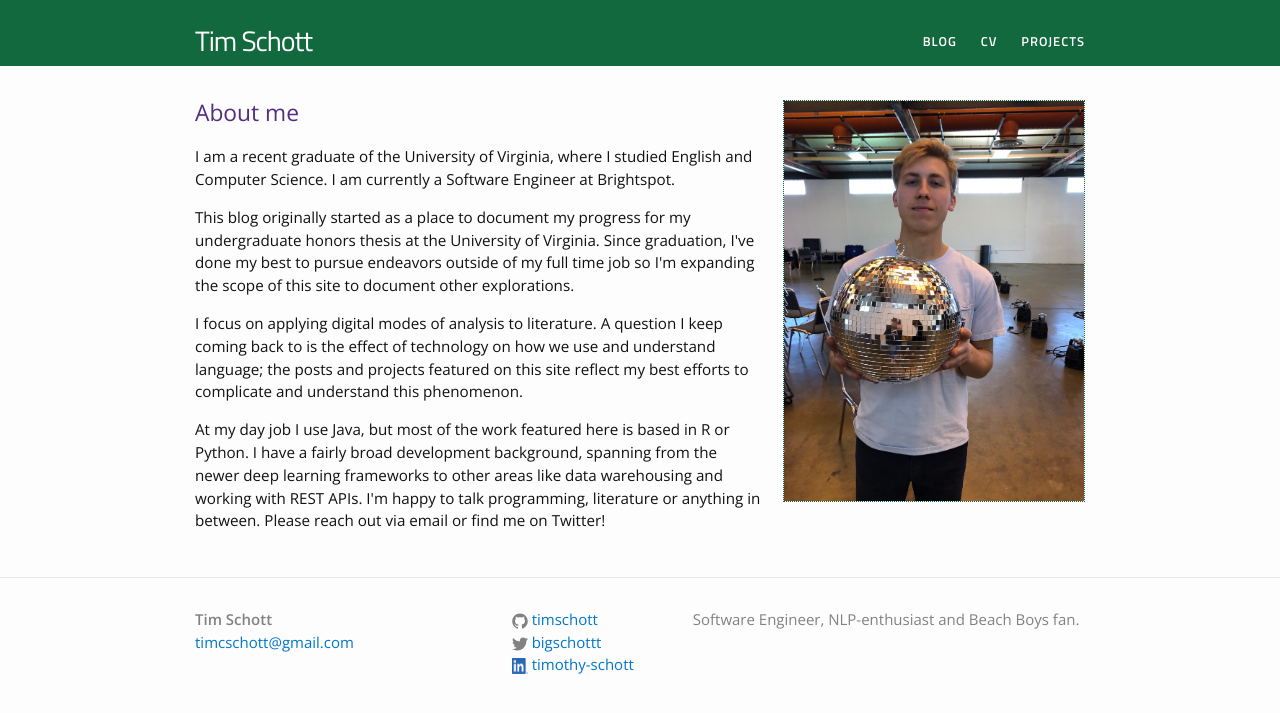
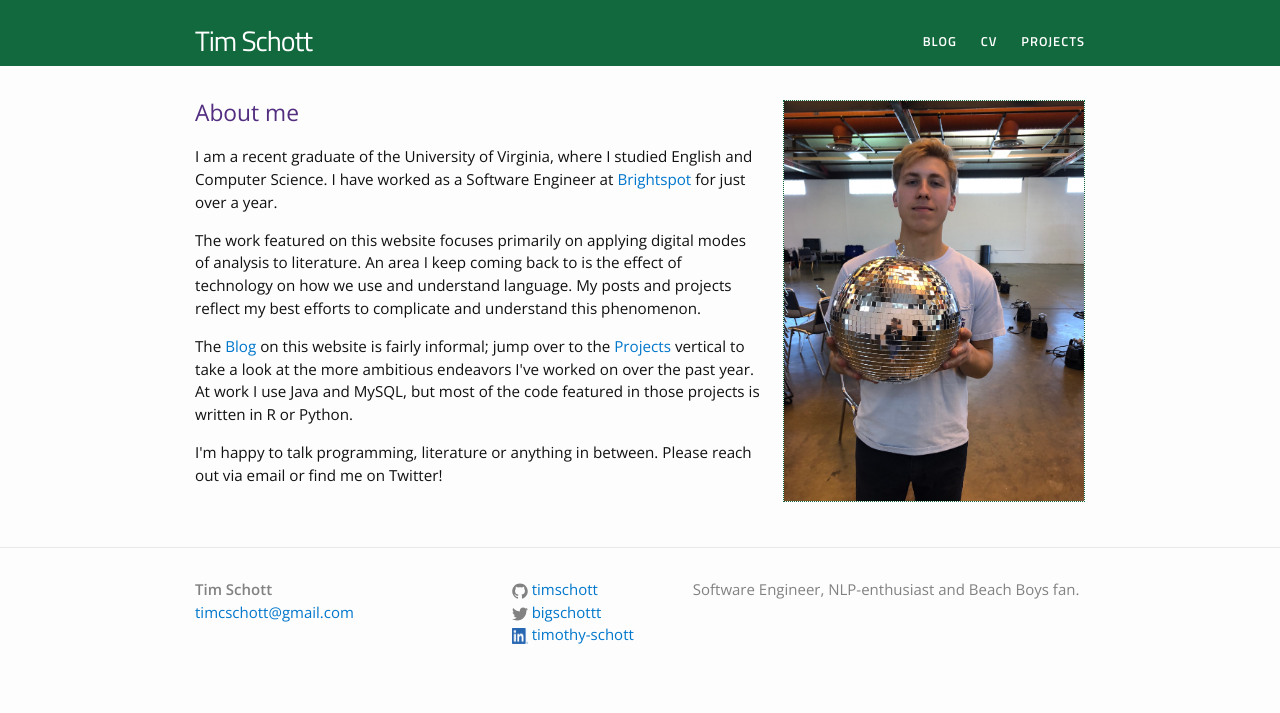
Before and after one commit to timschott/timschott.github.io, a Jekyll site: the page built from index.html, in a window 1280 px wide. Shown: the top 713 px of the page. Built offline with Jekyll 4.4.1, drawn with Linux system fonts in a browser that asks for light colours.

Commit message:
update home page

```diff
--- a/index.html
+++ b/index.html
@@ -9,10 +9,10 @@ description: Welcome to my new site!
 
 <h2> About me </h2>
 
-<p> I am a recent graduate of the University of Virginia, where I studied English and Computer Science. I am currently a Software Engineer at Brightspot.</p>
+<p> I am a recent graduate of the University of Virginia, where I studied English and Computer Science. I have worked as a Software Engineer at <a href="https://www.brightspot.com/">Brightspot</a> for just over a year.</p>
 
-<p>This blog originally started as a place to document my progress for my undergraduate honors thesis at the University of Virginia. Since graduation, I've done my best to pursue endeavors outside of my full time job so I'm expanding the scope of this site to document other explorations.</p>
+<p>The work featured on this website focuses primarily on applying digital modes of analysis to literature. An area I keep coming back to is the effect of technology on how we use and understand language. My posts and projects reflect my best efforts to complicate and understand this phenomenon.</p>
 
-<p>I focus on applying digital modes of analysis to literature. A question I keep coming back to is the effect of technology on how we use and understand language; the posts and projects featured on this site reflect my best efforts to complicate and understand this phenomenon.</p>
+<p>The <a href="/blog">Blog</a> on this website is fairly informal; jump over to the <a href="/projects">Projects</a> vertical to take a look at the more ambitious endeavors I've worked on over the past year. At work I use Java and MySQL, but most of the code featured in those projects is written in R or Python. </p>
 
-<p>At my day job I use Java, but most of the work featured here is based in R or Python. I have a fairly broad development background, spanning from the newer deep learning frameworks to other areas like data warehousing and working with REST APIs. I'm happy to talk programming, literature or anything in between. Please reach out via email or find me on Twitter!</p>
+<p>I'm happy to talk programming, literature or anything in between. Please reach out via email or find me on Twitter!</p>
```
